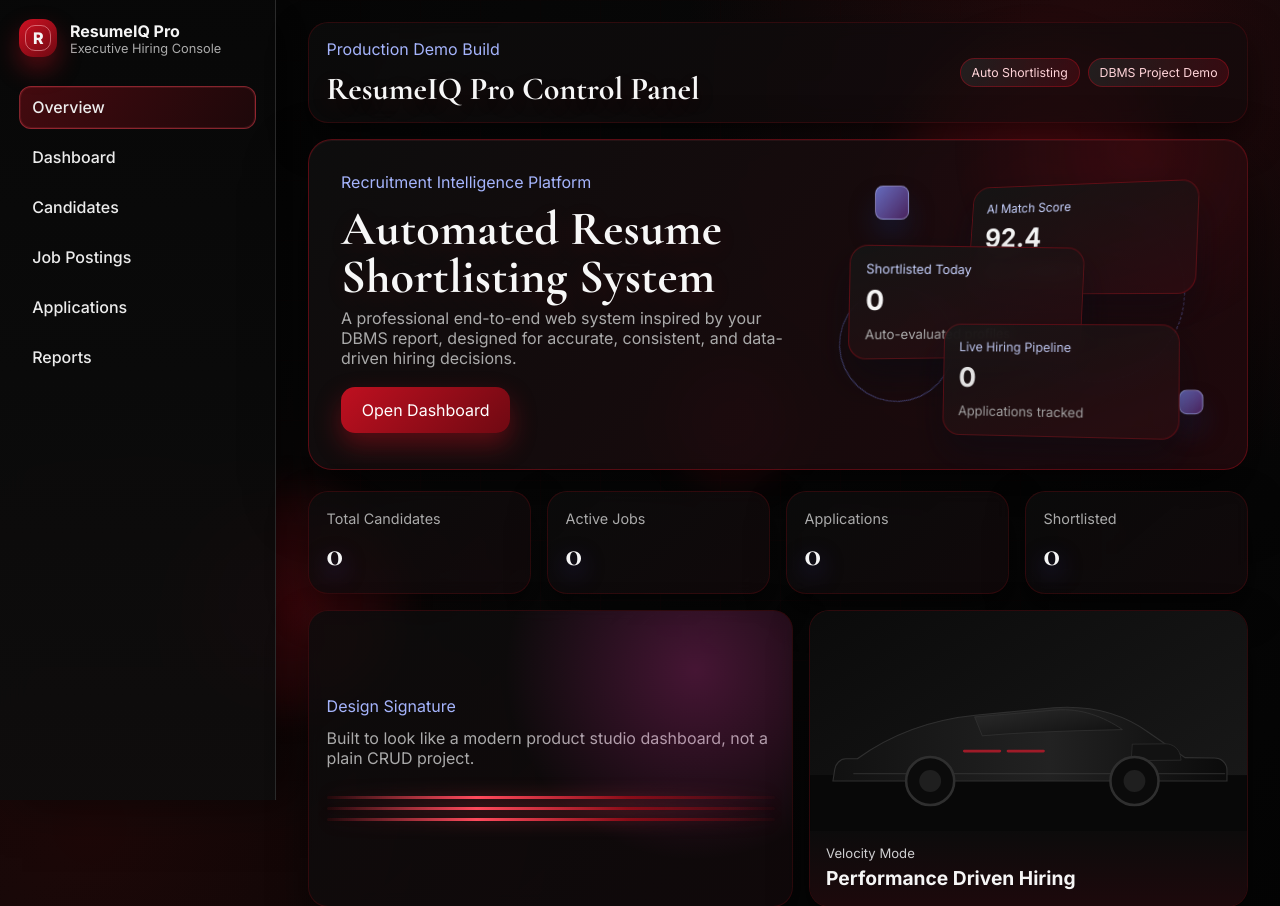
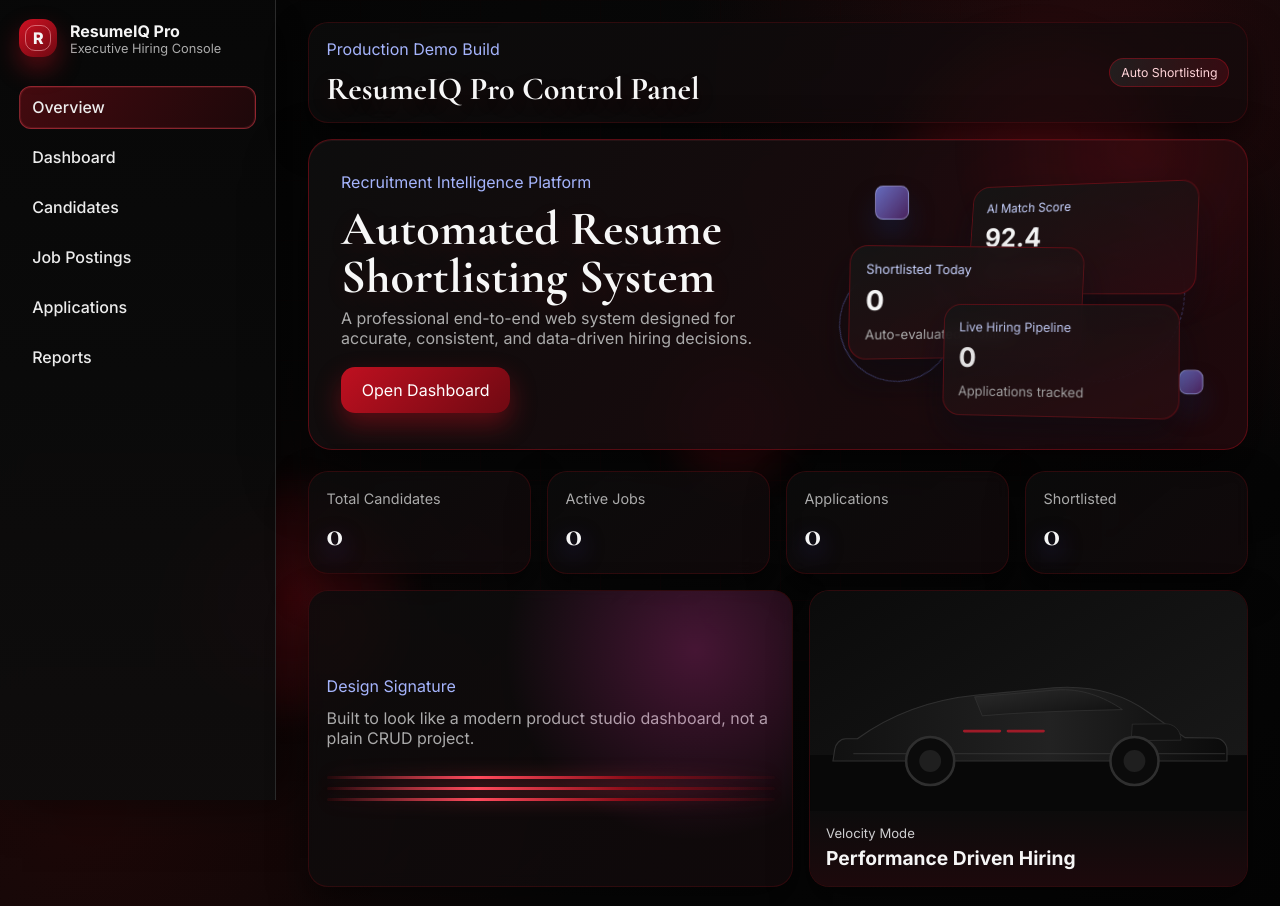
Before and after one commit to lakshysingh156/dbms-project, a Flask app: page / in a window 1280 px wide. Shown: the top 906 px of the page. Run offline with Flask 3, Linux system fonts and the light colour scheme; data that the repository does not hold is empty.

Commit message:
Remove demo-identifying UI text from header and homepage copy.
This final cleanup removes project demo wording and report attribution references for a neutral presentation.

Co-authored-by: Cursor <cursoragent@cursor.com>

```diff
--- a/templates/base.html
+++ b/templates/base.html
@@ -43,7 +43,6 @@
         </div>
         <div class="topbar-badges">
           <span class="chip">Auto Shortlisting</span>
-          <span class="chip">DBMS Project Demo</span>
         </div>
       </header>
       {% with messages = get_flashed_messages(with_categories=true) %}
--- a/templates/home.html
+++ b/templates/home.html
@@ -5,7 +5,7 @@
     <p class="eyebrow">Recruitment Intelligence Platform</p>
     <h1>Automated Resume Shortlisting System</h1>
     <p class="subtitle">
-      A professional end-to-end web system inspired by your DBMS report, designed for accurate,
+      A professional end-to-end web system designed for accurate,
       consistent, and data-driven hiring decisions.
     </p>
     <a class="btn primary" href="{{ url_for('dashboard') }}">Open Dashboard</a>
```
